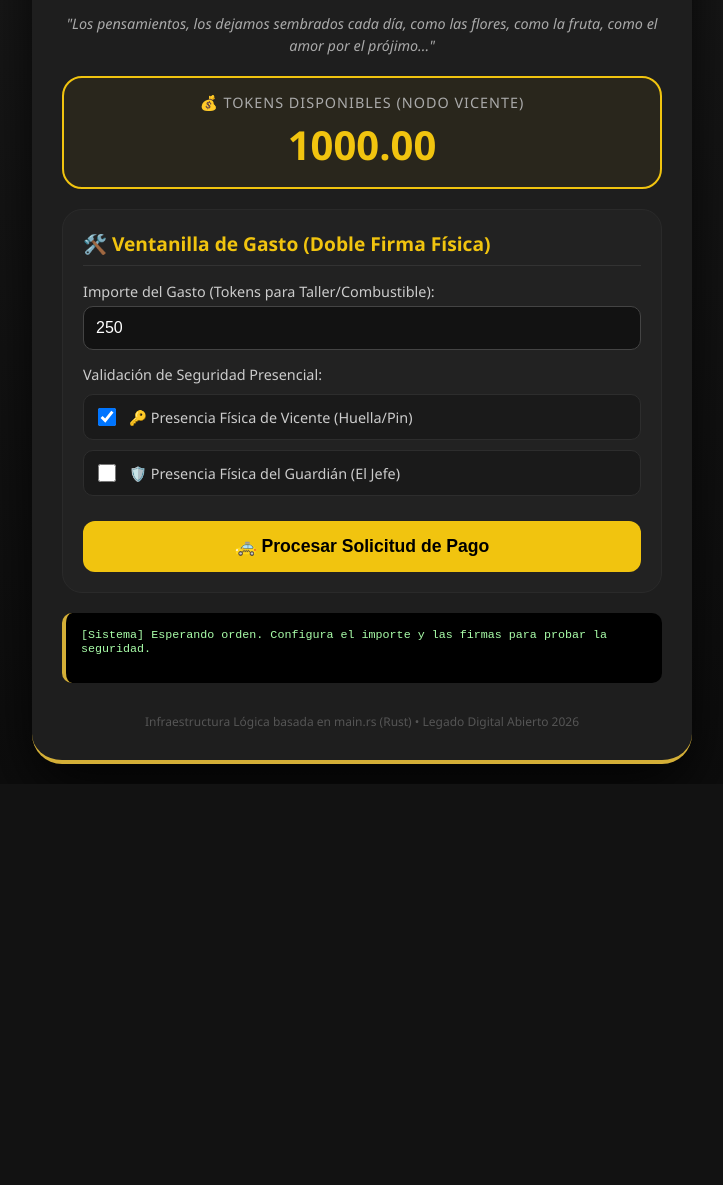
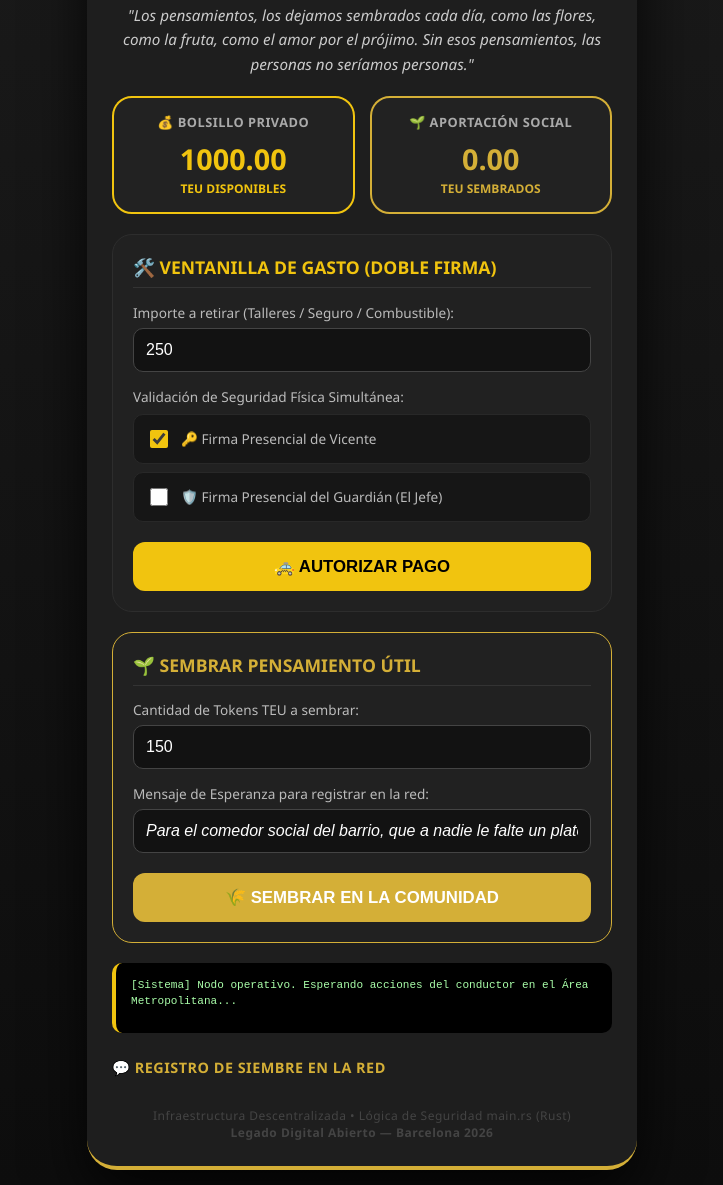
Before and after one commit to SembrandoEsperanzaUtil/Taxi-Soberan-Barcelona, a plain HTML site: page index.html in a window 1280 px wide. Shown: the part 152-1337 px from the top of the page, without its empty margins (278-1001 px from the left). Before the commit the page ends 936 px from the top, so only its background shows below. Drawn offline with Linux system fonts and the light colour scheme.

Commit message:
Refactor HTML and CSS for layout and styles

```diff
--- a/index.html
+++ b/index.html
@@ -11,44 +11,66 @@
             --taxi-negro: #1e1e1e;
             --oro-honor: #d4af37;
             --texto-claro: #f5f5f5;
+            --verde-exito: #2ecc71;
         }
         body {
             font-family: 'Segoe UI', system-ui, sans-serif;
             background-color: var(--bg-principal);
             background-image: linear-gradient(180deg, #1a1a1a 0%, #0d0d0d 100%);
-            min-height: 100vh; display: flex; align-items: center; justify-content: center; margin: 0; padding: 20px; color: var(--texto-claro);
+            min-height: 100vh; display: flex; align-items: center; justify-content: center; margin: 0; padding: 15px; color: var(--texto-claro);
+            box-sizing: border-box;
         }
         .contenedor {
-            background: var(--taxi-negro); padding: 30px; border-radius: 30px;
-            box-shadow: 0 25px 60px rgba(0,0,0,0.8); max-width: 600px; width: 100%;
+            background: var(--taxi-negro); padding: 25px; border-radius: 30px;
+            box-shadow: 0 25px 60px rgba(0,0,0,0.8); max-width: 550px; width: 100%;
             text-align: center; border-top: 10px solid var(--taxi-amarillo); border-bottom: 4px solid var(--oro-honor);
+            box-sizing: border-box;
         }
-        h1 { color: var(--taxi-amarillo); margin: 0; font-size: 2.2em; text-transform: uppercase; }
+        h1 { color: var(--taxi-amarillo); margin: 0; font-size: 2.2em; text-transform: uppercase; letter-spacing: 1px; }
         .subtitulo { color: var(--oro-honor); display: inline-block; padding: 5px 20px; font-weight: bold; font-style: italic; margin-top: 5px; }
 
-        /* Caja de la Hucha */
-        .hucha-box { background: rgba(241, 196, 15, 0.05); border: 2px solid var(--taxi-amarillo); border-radius: 20px; padding: 15px; margin: 20px 0; }
-        .hucha-titulo { font-size: 0.9em; color: #aaa; letter-spacing: 1px; }
-        .hucha-valor { font-size: 2.5em; color: var(--taxi-amarillo); font-weight: bold; margin-top: 5px; }
+        .frase { font-size: 0.95em; color: #ccc; margin: 20px 0; font-style: italic; line-height: 1.6; padding: 0 10px; }
 
-        /* Formulario de Simulación */
-        .zona-interactiva { background: rgba(255,255,255,0.02); border: 1px solid #2a2a2a; border-radius: 20px; padding: 20px; margin-top: 20px; text-align: left; }
-        h2 { color: var(--taxi-amarillo); font-size: 1.2em; margin-top: 0; border-bottom: 1px solid #333; padding-bottom: 8px; }
+        /* Cuadrícula de Billeteras (Doble hucha) */
+        .billeteras-grid { display: grid; grid-template-columns: 1fr 1fr; gap: 15px; margin: 20px 0; }
+        .hucha-box { background: rgba(255,255,255,0.02); border-radius: 20px; padding: 15px; text-align: center; box-sizing: border-box; }
+        .hucha-box.privada { border: 2px solid var(--taxi-amarillo); rgba(241, 196, 15, 0.02); }
+        .hucha-box.social { border: 2px solid var(--oro-honor); rgba(212, 175, 55, 0.02); }
+        .hucha-titulo { font-size: 0.8em; color: #aaa; font-weight: bold; letter-spacing: 0.5px; }
+        .hucha-valor { font-size: 1.8em; font-weight: bold; margin-top: 8px; }
+        #pantalla-privada { color: var(--taxi-amarillo); }
+        #pantalla-social { color: var(--oro-honor); }
+
+        /* Secciones de Trabajo */
+        .zona-interactiva { background: rgba(255,255,255,0.01); border: 1px solid #2d2d2d; border-radius: 20px; padding: 20px; margin-top: 20px; text-align: left; }
+        h2 { color: var(--taxi-amarillo); font-size: 1.1em; margin-top: 0; border-bottom: 1px solid #333; padding-bottom: 8px; text-transform: uppercase; }
+
         .campo { margin-bottom: 15px; }
-        label { display: block; font-size: 0.9em; color: #ccc; margin-bottom: 5px; }
-        input[type="number"] { width: 100%; padding: 12px; background: #121212; border: 1px solid #444; border-radius: 10px; color: white; font-size: 1em; box-sizing: border-box; }
-        .checkbox-group { display: flex; align-items: center; gap: 10px; margin-top: 10px; background: #1a1a1a; padding: 10px; border-radius: 10px; border: 1px solid #2d2d2d; }
-        input[type="checkbox"] { width: 18px; height: 18px; cursor: pointer; }
+        label { display: block; font-size: 0.85em; color: #bbb; margin-bottom: 6px; font-weight: 500; }
+        input[type="number"], input[type="text"] { width: 100%; padding: 12px; background: #121212; border: 1px solid #444; border-radius: 10px; color: white; font-size: 1em; box-sizing: border-box; }
+        input[type="text"] { font-style: italic; }
 
-        /* Botón de Acción */
-        .btn-gasto { w-index: 1; width: 100%; background: var(--taxi-amarillo); color: black; border: none; padding: 15px; border-radius: 12px; font-weight: bold; font-size: 1.1em; cursor: pointer; transition: 0.3s; margin-top: 10px; }
-        .btn-gasto:hover { background: white; }
+        .checkbox-group { display: flex; align-items: center; gap: 10px; margin-top: 8px; background: #161616; padding: 12px; border-radius: 10px; border: 1px solid #282828; }
+        input[type="checkbox"] { width: 18px; height: 18px; cursor: pointer; accent-color: var(--taxi-amarillo); }
 
-        /* Pantalla de Estado/Terminal */
-        .consola-status { background: #000; border-left: 4px solid var(--oro-honor); padding: 15px; border-radius: 10px; margin-top: 20px; font-family: monospace; font-size: 0.9em; text-align: left; color: #aaffaa; min-height: 40px; }
+        /* Botones */
+        .btn-accion { width: 100%; color: black; border: none; padding: 14px; border-radius: 12px; font-weight: bold; font-size: 1.05em; cursor: pointer; transition: 0.3s; margin-top: 5px; text-transform: uppercase; }
+        .btn-amarillo { background: var(--taxi-amarillo); }
+        .btn-amarillo:hover { background: white; }
+        .btn-oro { background: var(--oro-honor); color: white; }
+        .btn-oro:hover { background: white; color: black; }
 
-        .frase { font-size: 0.9em; color: #aaa; margin: 20px 0; font-style: italic; line-height: 1.5; }
-        .pie-pagina { margin-top: 30px; font-size: 0.75em; color: #555; }
+        /* Consola de Estado */
+        .consola-status { background: #000; border-left: 4px solid var(--taxi-amarillo); padding: 15px; border-radius: 10px; margin-top: 20px; font-family: monospace; font-size: 0.85em; text-align: left; color: #aaffaa; min-height: 40px; line-height: 1.4; word-break: break-word; }
+
+        /* Historial de Pensamientos Sembrados */
+        .historial-seccion { margin-top: 25px; text-align: left; }
+        .historial-titulo { font-size: 0.9em; color: var(--oro-honor); font-weight: bold; margin-bottom: 10px; text-transform: uppercase; letter-spacing: 0.5px; }
+        .tarjeta-mensaje { background: #1a1a1a; padding: 12px; border-radius: 10px; border-left: 3px solid var(--oro-honor); margin-bottom: 10px; font-size: 0.9em; }
+        .mensaje-texto { font-style: italic; color: #eee; margin-bottom: 4px; }
+        .mensaje-autor { font-size: 0.8em; color: #888; text-align: right; }
+
+        .pie-pagina { margin-top: 30px; font-size: 0.75em; color: #444; letter-spacing: 0.5px; }
     </style>
 </head>
 <body>
@@ -58,85 +80,160 @@
     <span class="subtitulo">Red de Honor - Barcelona</span>
 
     <div class="frase">
-        "Los pensamientos, los dejamos sembrados cada día, como las flores, como la fruta, como el amor por el prójimo..."
+        "Los pensamientos, los dejamos sembrados cada día, como las flores, como la fruta, como el amor por el prójimo. Sin esos pensamientos, las personas no seríamos personas."
     </div>
 
-    <div class="hucha-box">
-        <div class="hucha-titulo">💰 TOKENS DISPONIBLES (NODO VICENTE)</div>
-        <div id="pantalla-hucha" class="hucha-valor">1000.00</div>
+    <div class="billeteras-grid">
+        <div class="hucha-box privada">
+            <div class="hucha-titulo">💰 BOLSILLO PRIVADO</div>
+            <div id="pantalla-privada" class="hucha-valor">1000.00</div>
+            <div style="font-size:0.75em; color:#f1c40f; margin-top:2px; font-weight:bold;">TEU DISPONIBLES</div>
+        </div>
+        <div class="hucha-box social">
+            <div class="hucha-titulo">🌱 APORTACIÓN SOCIAL</div>
+            <div id="pantalla-social" class="hucha-valor">0.00</div>
+            <div style="font-size:0.75em; color:#d4af37; margin-top:2px; font-weight:bold;">TEU SEMBRADOS</div>
+        </div>
     </div>
 
     <div class="zona-interactiva">
-        <h2>🛠️ Ventanilla de Gasto (Doble Firma Física)</h2>
-
+        <h2>🛠️ Ventanilla de Gasto (Doble Firma)</h2>
         <div class="campo">
-            <label for="importe">Importe del Gasto (Tokens para Taller/Combustible):</label>
-            <input type="number" id="importe" value="250" min="1">
+            <label for="importe-gasto">Importe a retirar (Talleres / Seguro / Combustible):</label>
+            <input type="number" id="importe-gasto" value="250" min="1">
         </div>
-
         <div class="campo">
-            <label>Validación de Seguridad Presencial:</label>
+            <label>Validación de Seguridad Física Simultánea:</label>
             <div class="checkbox-group">
                 <input type="checkbox" id="firma-vicente" checked>
-                <label style="margin:0; cursor:pointer;" for="firma-vicente">🔑 Presencia Física de Vicente (Huella/Pin)</label>
+                <label style="margin:0; cursor:pointer;" for="firma-vicente">🔑 Firma Presencial de Vicente</label>
             </div>
             <div class="checkbox-group">
-                <input type="checkbox" id="firma-guardian" id="firma-guardian">
-                <label style="margin:0; cursor:pointer;" for="firma-guardian">🛡️ Presencia Física del Guardián (El Jefe)</label>
+                <input type="checkbox" id="firma-guardian">
+                <label style="margin:0; cursor:pointer;" for="firma-guardian">🛡️ Firma Presencial del Guardián (El Jefe)</label>
             </div>
         </div>
+        <button class="btn-accion btn-amarillo" onclick="procesarGastoTaller()">🚕 Autorizar Pago</button>
+    </div>
 
-        <button class="btn-gasto" onclick="ejecutarMotorRust()">🚕 Procesar Solicitud de Pago</button>
+    <div class="zona-interactiva" style="border-color: var(--oro-honor);">
+        <h2 style="color: var(--oro-honor);">🌱 Sembrar Pensamiento Útil</h2>
+        <div class="campo">
+            <label for="importe-siembra">Cantidad de Tokens TEU a sembrar:</label>
+            <input type="number" id="importe-siembra" value="150" min="1">
+        </div>
+        <div class="campo">
+            <label for="mensaje-siembra">Mensaje de Esperanza para registrar en la red:</label>
+            <input type="text" id="mensaje-siembra" value="Para el comedor social del barrio, que a nadie le falte un plato.">
+        </div>
+        <button class="btn-accion btn-oro" onclick="procesarSiembraSocial()">🌾 Sembrar en la Comunidad</button>
     </div>
 
     <div id="consola" class="consola-status">
-        [Sistema] Esperando orden. Configura el importe y las firmas para probar la seguridad.
+        [Sistema] Nodo operativo. Esperando acciones del conductor en el Área Metropolitana...
+    </div>
+
+    <div class="historial-seccion">
+        <div class="historial-titulo">💬 Registro de Siembre en la Red</div>
+        <div id="contenedor-mensajes">
+            </div>
     </div>
 
     <div class="pie-pagina">
-        Infraestructura Lógica basada en main.rs (Rust) • Legado Digital Abierto 2026
+        Infraestructura Descentralizada • Lógica de Seguridad main.rs (Rust)<br><b>Legado Digital Abierto — Barcelona 2026</b>
     </div>
 </div>
 
 <script>
-    // Inicializamos la hucha con los mismos 1000 tokens de tu código Rust
-    let ahorroTokens = 1000.0;
+    // Inicializamos las variables exactamente con los mismos valores del main.rs
+    let tokensPrivados = 1000.0;
+    let aportacionSocial = 0.0;
 
-    function ejecutarMotorRust() {
-        const importeInput = document.getElementById('importe').value;
-        const importe = parseFloat(importeInput);
+    const consola = document.getElementById('consola');
+    const pPrivada = document.getElementById('pantalla-privada');
+    const pSocial = document.getElementById('pantalla-social');
+    const contenedorMensajes = document.getElementById('contenedor-mensajes');
+
+    // REGLA 1: Procesar el gasto del taller (Requiere doble firma)
+    function procesarGastoTaller() {
+        const importe = parseFloat(document.getElementById('importe-gasto').value);
         const firmaVicente = document.getElementById('firma-vicente').checked;
         const firmaGuardian = document.getElementById('firma-guardian').checked;
-        const consola = document.getElementById('consola');
-        const pantallaHucha = document.getElementById('pantalla-hucha');
 
-        // Validación de número correcto
         if (isNaN(importe) || importe <= 0) {
-            consola.style.color = "#ff6b6b";
-            consola.innerHTML = "🔴 ERROR: Introduce un número válido y mayor que cero.";
+            escribirConsola("🔴 ERROR: Introduce un importe de gasto válido.", "#ff6b6b");
             return;
         }
 
-        consola.style.color = "#aaffaa";
-        consola.innerHTML = "⏳ [Rust] Validando firmas físicas en el nodo central...";
+        escribirConsola("⏳ [Rust] Validando firmas físicas simultáneas...", "#aaffaa");
 
-        // Ejecutamos exactamente las mismas reglas de honor de tu main.rs
         setTimeout(() => {
             if (firmaVicente && firmaGuardian) {
-                if (ahorroTokens >= importe) {
-                    ahorroTokens -= importe; // Restamos el dinero
-                    pantallaHucha.innerText = ahorroTokens.toFixed(2); // Actualizamos la hucha grande
-                    consola.style.color = "#6bff6b";
-                    consola.innerHTML = `🟢 ÉXITO: Pago de ${importe.toFixed(2)} tokens autorizado con éxito. La unión hace la fuerza.`;
+                if (tokensPrivados >= importe) {
+                    tokensPrivados -= importe;
+                    actualizarPantallas();
+                    escribirConsola(`🟢 ÉXITO: Pago de ${importe.toFixed(2)} tokens autorizado con éxito. La unión hace la fuerza.`, "#6bff6b");
                 } else {
-                    consola.style.color = "#ff6b6b";
-                    consola.innerHTML = "🔴 ERROR: Fondos insuficientes en el Token de la Esperanza.";
+                    escribirConsola("🔴 ERROR: Fondos insuficientes en el Token de la Esperanza.", "#ff6b6b");
                 }
             } else {
-                consola.style.color = "#ff4444";
-                consola.innerHTML = "🚨 ALERTA: Intento de acceso sin doble validación física. Bloqueando fondos.";
+                escribirConsola("🚨 ALERTA: Intento de acceso sin doble validación física. Bloqueando fondos por seguridad.", "#ff4444");
             }
-        }, 600); // Simulamos medio segundo de procesado para darle realismo técnico
+        }, 500);
+    }
+
+    // REGLA 2: Sembrar tokens para la comunidad (Aportación social)
+    function procesarSiembraSocial() {
+        const cantidad = parseFloat(document.getElementById('importe-siembra').value);
+        const mensaje = document.getElementById('mensaje-siembra').value.trim();
+
+        if (isNaN(cantidad) || cantidad <= 0) {
+            escribirConsola("🔴 ERROR: Introduce una cantidad de tokens válida para sembrar.", "#ff6b6b");
+            return;
+        }
+        if (mensaje === "") {
+            escribirConsola("🔴 ERROR: El mensaje de esperanza no puede estar vacío.", "#ff6b6b");
+            return;
+        }
+
+        escribirConsola("⏳ [Rust] Registrando pensamiento útil en la cadena de bloques...", "#aaffaa");
+
+        setTimeout(() => {
+            if (tokensPrivados >= cantidad) {
+                tokensPrivados -= cantidad;
+                aportacionSocial += cantidad;
+                actualizarPantallas();
+                escribirConsola(`🟢 SEMBRADO CON ÉXITO: Has aportado ${cantidad.toFixed(2)} TEU a la red social.`, "#6bff6b");
+
+                // Añadir el mensaje al historial de la pantalla
+                agregarMensajeHistorial(mensaje, cantidad);
+            } else {
+                escribirConsola("🔴 ERROR: No tienes suficientes tokens TEU en tu bolsillo privado.", "#ff6b6b");
+            }
+        }, 500);
+    }
+
+    // Funciones Auxiliares del Cuadro de Mandos
+    function escribirConsola(texto, color) {
+        consola.style.color = color;
+        consola.innerHTML = texto;
+    }
+
+    function actualizarPantallas() {
+        pPrivada.innerText = tokensPrivados.toFixed(2);
+        pSocial.innerText = aportacionSocial.toFixed(2);
+    }
+
+    function agregarMensajeHistorial(texto, cantidad) {
+        const tarjeta = document.createElement('div');
+        const fechaActual = new Date().toLocaleTimeString([], {hour: '2-digit', minute:'2-digit'});
+        tarjeta.className = 'tarjeta-mensaje';
+        tarjeta.innerHTML = `
+            <div class="mensaje-texto">"${texto}"</div>
+            <div class="mensaje-autor">✍️ Vicente • <b>+${cantidad.toFixed(2)} TEU</b> a las ${fechaActual}</div>
+        `;
+        // Insertamos el nuevo mensaje arriba del todo del historial
+        contenedorMensajes.insertBefore(tarjeta, contenedorMensajes.firstChild);
     }
 </script>
 
```
